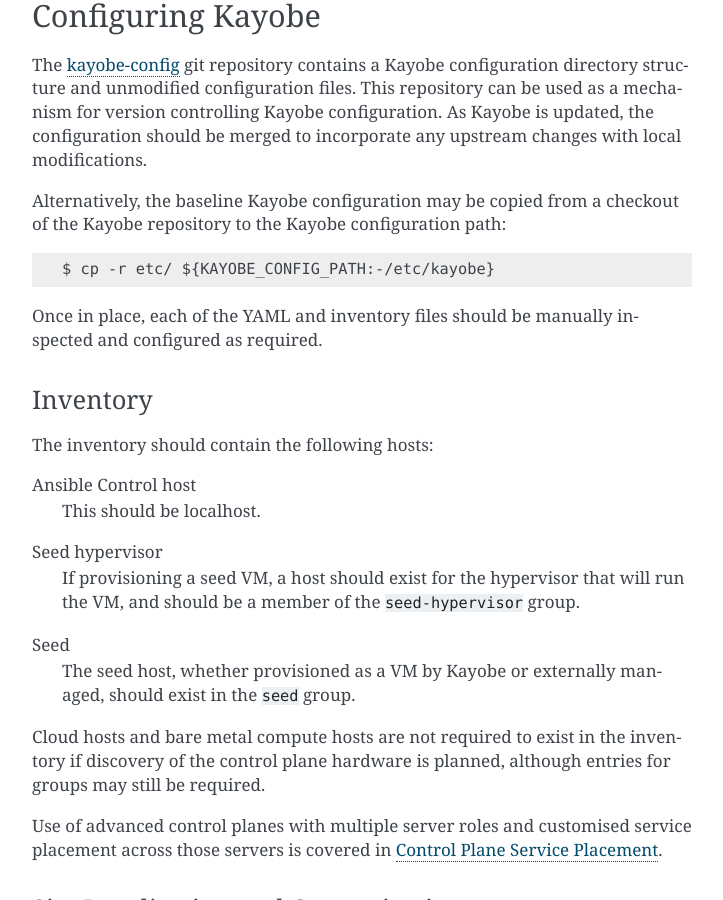
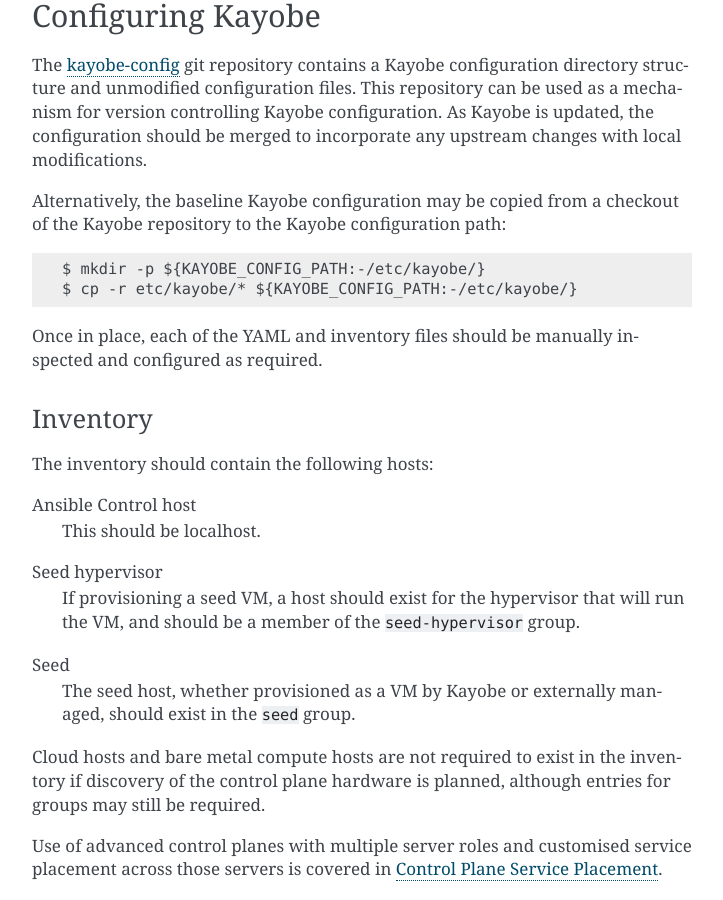
Before and after one commit to openstack/kayobe, a Sphinx documentation site: the page built from doc/source/configuration/kayobe.rst, in a window 1280 px wide and 900 px high, scrolled down 1331 px. Shown: the whole window, without its empty margins (388-1111 px from the left). Built offline with Sphinx 7.4.7, drawn with Linux system fonts in a browser that asks for light colours; pages that are not in the unit, such as notebooks, are missing from menus.

Commit message:
Fix command for copying the Kayobe configuration
There were two problems with this command. First, we needed to copy the
etc/kayobe directory instead of just etc, to avoid generating an extra
layer of kayobe directories. Second, its behavior was different
depending on whether the target directory already existed or not:
instead, copying files under etc/kayobe always produces a predictable
result.

Change-Id: I3923e1fad2e1e9a5b206db93d48c08545cbdccef

```diff
--- a/doc/source/configuration/kayobe.rst
+++ b/doc/source/configuration/kayobe.rst
@@ -71,7 +71,8 @@
 Alternatively, the baseline Kayobe configuration may be copied from a checkout
 of the Kayobe repository to the Kayobe configuration path::
 
-    $ cp -r etc/ ${KAYOBE_CONFIG_PATH:-/etc/kayobe}
+    $ mkdir -p ${KAYOBE_CONFIG_PATH:-/etc/kayobe/}
+    $ cp -r etc/kayobe/* ${KAYOBE_CONFIG_PATH:-/etc/kayobe/}
 
 Once in place, each of the YAML and inventory files should be manually
 inspected and configured as required.
```
